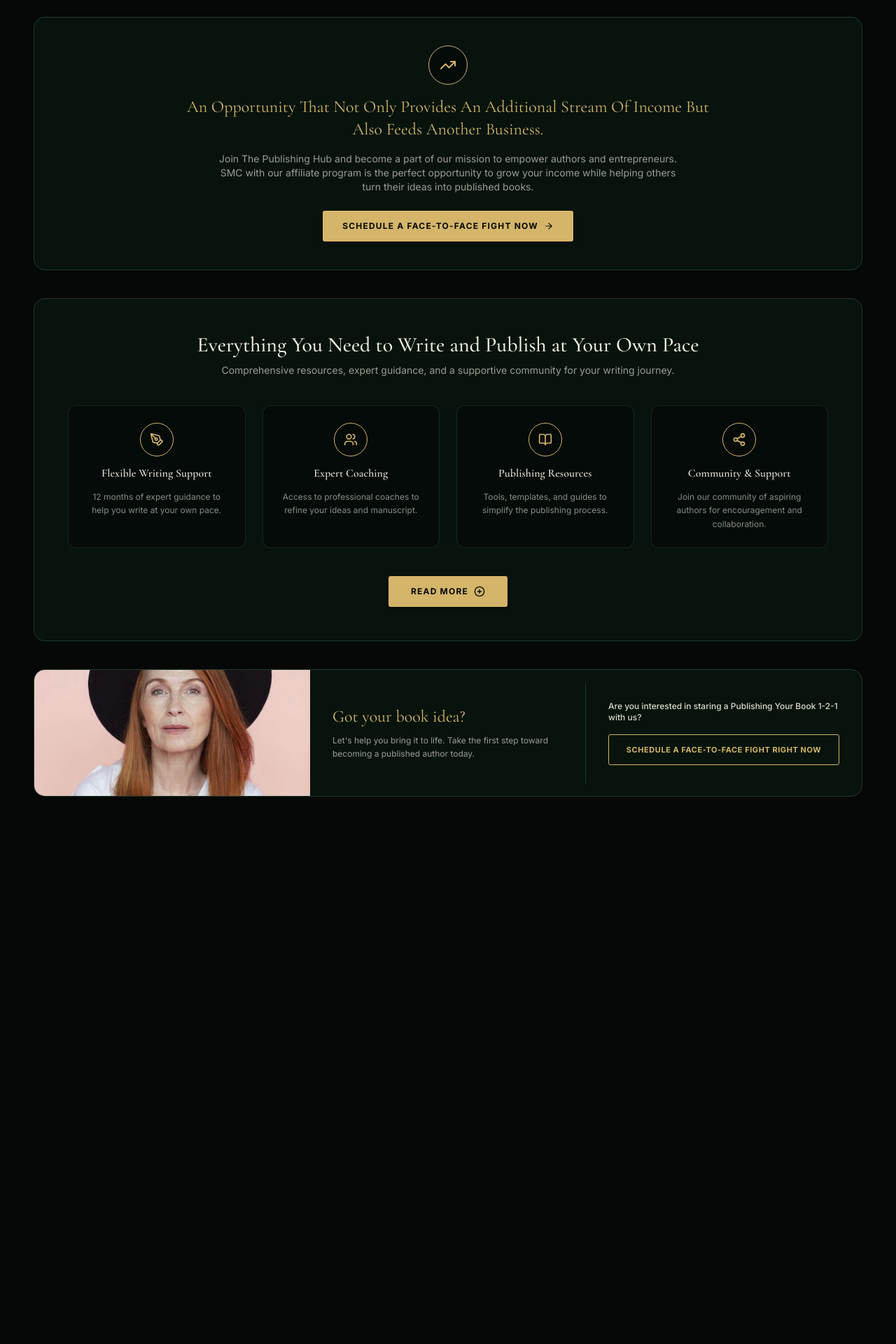
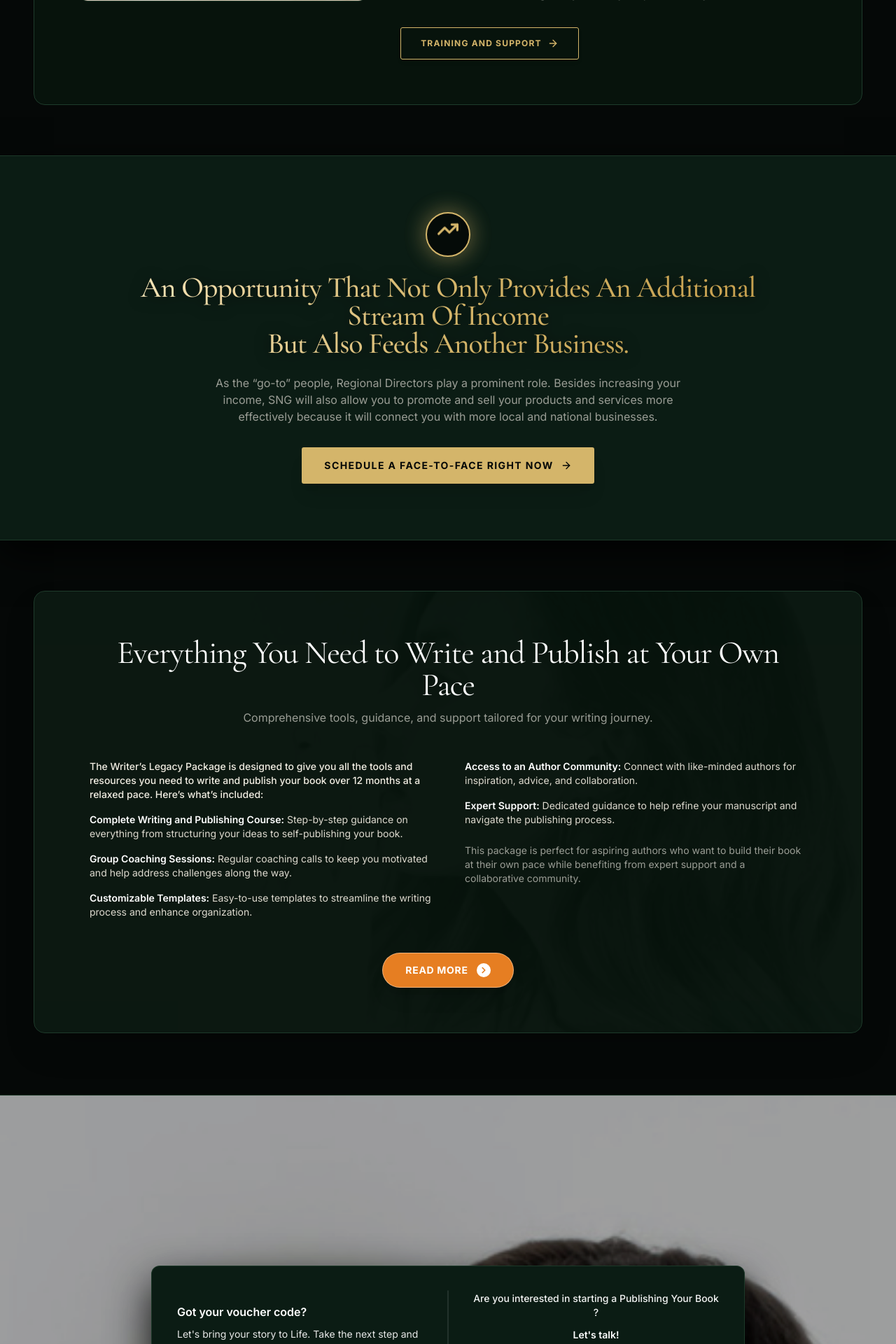
Before and after one commit to satyamsingh000121-hash/publishinghub, a Next.js app: page /our-offer/writers-legacy in a window 1280 px wide. Shown: the part 4413-6333 px from the top of the page at 70% size. Before the commit the page ends 5607 px from the top, so only its background shows below. Built offline with nearby package versions, Linux system fonts and the light colour scheme.

Commit message:
update last footer pages

```diff
--- a/app/our-offer/writers-legacy/page.tsx
+++ b/app/our-offer/writers-legacy/page.tsx
@@ -468,7 +468,7 @@ export default function WritersLegacyPage() {
                 <section className="grid md:grid-cols-12 gap-8 lg:gap-12 items-center rounded-2xl border border-[#1e3b2b] bg-[#07130c] p-8 sm:p-12 lg:p-16 min-h-[460px] md:min-h-[500px]">
                     <div className="md:col-span-5 h-[340px] sm:h-[400px] md:h-[460px] lg:h-[500px] rounded-xl overflow-hidden border border-[#1e3b2b] relative bg-black/40">
                         <Image
-                            src="/images/author-03.jpg"
+                            src="/images/ChatGPT Image Aug 29, 2026, 03_06_26 PM.png"
                             alt="Comprehensive Training and Support"
                             fill
                             className="object-cover hover:scale-105 transition-transform duration-500"
@@ -482,10 +482,16 @@ export default function WritersLegacyPage() {
                             Empowering You with the Knowledge and Tools to Launch Your Book Successfully.
                         </h4>
                         <p className="text-sm sm:text-base text-[#9a9d95] leading-relaxed">
-                            Our training programs and support resources are designed to guide you from idea to publication. From writing techniques to publishing strategies, we ensure you have everything you need to succeed.
+                            The journey to publishing your book doesn’t have to be overwhelming. With the Writer’s Legacy Package, you’ll receive all the training and support needed to bring your book to life at your own pace.
                         </p>
                         <p className="text-sm sm:text-base text-[#9a9d95] leading-relaxed">
-                            With expert coaches and hands-on assistance, we ensure you have everything you need to succeed.
+                            Over the course of 12 months, you’ll have access to a complete course covering every step of the writing and publishing process. Our group coaching sessions provide hands-on guidance, while customizable templates simplify the process of structuring your manuscript. You’ll also join an author community where you can share experiences, ask questions, and stay motivated.
+                        </p>
+                        <p className="text-sm sm:text-base text-[#9a9d95] leading-relaxed">
+                            From refining your ideas to navigating the technical aspects of publishing, this package ensures you’re never alone on your journey.
+                        </p>
+                        <p className="text-sm sm:text-base text-[#9a9d95] leading-relaxed">
+                            We equip you with the skills, strategies, and support to confidently prepare your book for launch. Whether you’re a first-time writer or someone with a clear vision, we’re here to guide you every step of the way.
                         </p>
                         <div className="pt-3">
                             <button
@@ -498,124 +504,174 @@ export default function WritersLegacyPage() {
                         </div>
                     </div>
                 </section>
+            </div>
 
-                {/* 10. OPPORTUNITY BANNER */}
-                <section className="rounded-2xl border border-[#1e3b2b] bg-[#07130c] p-8 sm:p-10 flex flex-col items-center text-center space-y-4">
-                    <div className="w-14 h-14 rounded-full border border-[#d4b56a] flex items-center justify-center text-[#d4b56a] bg-[#050b08]">
-                        <TrendingUp className="w-6 h-6" />
+            {/* 10. OPPORTUNITY BANNER (100% FULL WIDTH END-TO-END) */}
+            <section className="w-full relative overflow-hidden border-y border-[#1e3b2b]/90 bg-[#0b1c14] py-14 sm:py-20 shadow-[0_20px_50px_rgba(0,0,0,0.8)] my-4">
+                <div className="w-full max-w-5xl mx-auto px-4 sm:px-6 flex flex-col items-center text-center space-y-6">
+                    {/* Animated Golden Icon with Glow Ring */}
+                    <div className="relative group">
+                        <div className="absolute -inset-2 rounded-full bg-[#d4b56a]/25 blur-lg animate-pulse" />
+                        <div className="relative w-16 h-16 sm:w-18 sm:h-18 rounded-full border-2 border-[#d4b56a] flex items-center justify-center text-[#d4b56a] bg-[#050b08] shadow-[0_0_30px_rgba(212,181,106,0.35)] transition-all duration-300 group-hover:scale-110 group-hover:border-[#f5e2b3]">
+                            <TrendingUp className="w-7 h-7 sm:w-8 sm:h-8 animate-bounce stroke-[2.5]" style={{ animationDuration: "2.2s" }} />
                         </div>
-                    <h3 className="font-display text-xl sm:text-2xl font-normal text-[#d4b56a] max-w-3xl leading-snug">
-                        An Opportunity That Not Only Provides An Additional Stream Of Income But Also Feeds Another Business.
+                    </div>
+
+                    {/* Enhanced Headline with Premium Typography (EXACTLY 2 LINES) */}
+                    <h3 className="font-display text-2xl sm:text-3xl md:text-4xl lg:text-[42px] font-medium leading-snug max-w-5xl mx-auto tracking-tight text-transparent bg-clip-text bg-gradient-to-r from-[#fae8be] via-[#d4b56a] to-[#c59e4b] drop-shadow-[0_2px_10px_rgba(0,0,0,0.7)]">
+                        An Opportunity That Not Only Provides An Additional Stream Of Income<br className="hidden sm:inline" /> But Also Feeds Another Business.
                     </h3>
-                    <p className="text-xs sm:text-sm text-[#9a9d95] max-w-2xl leading-relaxed">
-                        Join The Publishing Hub and become a part of our mission to empower authors and entrepreneurs. SMC with our affiliate program is the perfect opportunity to grow your income while helping others turn their ideas into published books.
+                    <p className="text-sm sm:text-base text-[#9a9d95] max-w-2xl mx-auto leading-relaxed">
+                        As the “go-to” people, Regional Directors play a prominent role. Besides increasing your income, SNG will also allow you to promote and sell your products and services more effectively because it will connect you with more local and national businesses.
                     </p>
                     <div className="pt-2">
                         <button
                             type="button"
-                            className="inline-flex items-center gap-2 px-7 py-3.5 bg-[#d4b56a] hover:bg-[#c59e4b] text-[#050807] text-xs font-bold tracking-widest uppercase rounded-[3px] transition-colors cursor-pointer shadow-md"
+                            className="inline-flex items-center gap-2.5 px-8 py-4 bg-[#d4b56a] hover:bg-[#c59e4b] text-[#050807] text-xs sm:text-sm font-bold tracking-widest uppercase rounded-[3px] transition-all duration-200 cursor-pointer shadow-xl active:scale-95"
                         >
-                            <span>SCHEDULE A FACE-TO-FACE FIGHT NOW</span>
-                            <ArrowRight className="w-3.5 h-3.5" />
+                            <span>
+                                SCHEDULE A FACE-TO-FACE RIGHT NOW</span>
+                            <ArrowRight className="w-4 h-4" />
                         </button>
+                    </div>
                 </div>
             </section>
 
-                {/* 11. 4-COLUMN VALUE PROPS GRID ("Everything You Need to Write and Publish at Your Own Pace") */}
-                <section className="rounded-2xl border border-[#1e3b2b] bg-[#07130c] p-8 sm:p-12 text-center">
-                    <h3 className="font-display text-2xl sm:text-3xl font-medium text-[#f2eee3] mb-2">
-                        Everything You Need to Write and Publish at Your Own Pace
+            {/* CONTAINER FOR SECTIONS 11 & 12 */}
+            <div className="w-full max-w-[1600px] mx-auto px-4 sm:px-8 lg:px-12 py-10 sm:py-14 space-y-8 sm:space-y-10">
+
+                {/* 11. 2-COLUMN FEATURE SECTION (MATCHING REFERENCE IMAGE 1) */}
+                <section className="relative rounded-2xl border border-[#1e3b2b] bg-[#07130c] overflow-hidden p-8 sm:p-12 lg:p-16 shadow-2xl">
+                    {/* Subtle Background Image Overlay */}
+                    <div className="absolute inset-0 z-0 opacity-15 pointer-events-none">
+                        <Image
+                            src="/images/author-01.jpg"
+                            alt="Background decoration"
+                            fill
+                            className="object-cover object-center filter grayscale brightness-125"
+                        />
+                        <div className="absolute inset-0 bg-[#07130c]/85" />
+                    </div>
+
+                    <div className="relative z-10 max-w-5xl mx-auto space-y-8">
+                        {/* Header */}
+                        <div className="text-center space-y-3">
+                            <h3 className="font-display text-3xl sm:text-4xl md:text-5xl lg:text-[46px] font-normal text-white tracking-tight leading-tight">
+                                Everything You Need to Write and Publish at Your Own<br className="hidden sm:inline" /> Pace
                             </h3>
-                    <p className="text-xs sm:text-sm text-[#9a9d95] mb-10 max-w-2xl mx-auto">
-                        Comprehensive resources, expert guidance, and a supportive community for your writing journey.
-                    </p>
-
-                    <div className="grid grid-cols-1 sm:grid-cols-2 lg:grid-cols-4 gap-6 text-left">
-                        {[
-                            {
-                                icon: PenTool,
-                                title: "Flexible Writing Support",
-                                desc: "12 months of expert guidance to help you write at your own pace.",
-                            },
-                            {
-                                icon: Users,
-                                title: "Expert Coaching",
-                                desc: "Access to professional coaches to refine your ideas and manuscript.",
-                            },
-                            {
-                                icon: BookOpen,
-                                title: "Publishing Resources",
-                                desc: "Tools, templates, and guides to simplify the publishing process.",
-                            },
-                            {
-                                icon: Share2,
-                                title: "Community & Support",
-                                desc: "Join our community of aspiring authors for encouragement and collaboration.",
-                            },
-                        ].map((item, idx) => (
-                            <div
-                                key={idx}
-                                className="p-6 rounded-xl bg-[#050b08] border border-[#1e3b2b]/60 space-y-3 flex flex-col items-center text-center"
-                            >
-                                <div className="w-12 h-12 rounded-full border border-[#d4b56a] flex items-center justify-center text-[#d4b56a]">
-                                    <item.icon className="w-5 h-5" />
-                                </div>
-                                <h4 className="font-display text-base font-semibold text-[#dedacf]">
-                                    {item.title}
-                                </h4>
-                                <p className="text-xs text-[#888b83] leading-relaxed">
-                                    {item.desc}
+                            <p className="text-xs sm:text-sm md:text-base text-[#9a9d95] max-w-2xl mx-auto">
+                                Comprehensive tools, guidance, and support tailored for your writing journey.
                             </p>
                         </div>
-                        ))}
+
+                        {/* 2-Column Content List */}
+                        <div className="grid md:grid-cols-2 gap-8 lg:gap-12 pt-4 text-xs sm:text-sm text-[#dedacf] leading-relaxed">
+                            {/* Left Column */}
+                            <div className="space-y-4">
+                                <p className="text-[#f2eee3] font-medium">
+                                    The Writer’s Legacy Package is designed to give you all the tools and resources you need to write and publish your book over 12 months at a relaxed pace. Here’s what’s included:
+                                </p>
+                                <p>
+                                    <strong className="text-white font-semibold">Complete Writing and Publishing Course:</strong> Step-by-step guidance on everything from structuring your ideas to self-publishing your book.
+                                </p>
+                                <p>
+                                    <strong className="text-white font-semibold">Group Coaching Sessions:</strong> Regular coaching calls to keep you motivated and help address challenges along the way.
+                                </p>
+                                <p>
+                                    <strong className="text-white font-semibold">Customizable Templates:</strong> Easy-to-use templates to streamline the writing process and enhance organization.
+                                </p>
                             </div>
 
-                    <div className="mt-10">
+                            {/* Right Column */}
+                            <div className="space-y-4">
+                                <p>
+                                    <strong className="text-white font-semibold">Access to an Author Community:</strong> Connect with like-minded authors for inspiration, advice, and collaboration.
+                                </p>
+                                <p>
+                                    <strong className="text-white font-semibold">Expert Support:</strong> Dedicated guidance to help refine your manuscript and navigate the publishing process.
+                                </p>
+                                <p className="pt-2 text-[#9a9d95]">
+                                    This package is perfect for aspiring authors who want to build their book at their own pace while benefiting from expert support and a collaborative community.
+                                </p>
+                            </div>
+                        </div>
+
+                        {/* Centered Action Button */}
+                        <div className="pt-4 flex justify-center">
                             <button
                                 type="button"
-                            className="inline-flex items-center gap-2 px-8 py-3.5 bg-[#d4b56a] hover:bg-[#c59e4b] text-[#050807] text-xs font-bold tracking-widest uppercase rounded-[3px] transition-colors cursor-pointer shadow-md"
+                                className="inline-flex items-center gap-3 px-8 py-3.5 bg-[#e67e22] hover:bg-[#d35400] text-white text-xs sm:text-sm font-bold tracking-wider uppercase rounded-full border border-white/40 shadow-xl transition-all duration-200 cursor-pointer active:scale-95 group"
                             >
                                 <span>READ MORE</span>
-                            <PlusCircle className="w-4 h-4" />
+                                <div className="w-5 h-5 rounded-full bg-white flex items-center justify-center text-[#e67e22] group-hover:translate-x-0.5 transition-transform">
+                                    <ChevronRight className="w-3.5 h-3.5 stroke-[3]" />
+                                </div>
                             </button>
+                        </div>
+                    </div>
+                </section>
+            </div>
+
+            {/* 12. BOTTOM CTA FULL-WIDTH BANNER (GREEN CARD ON BOTTOM LINE) */}
+            <section className="relative w-full min-h-[320px] sm:min-h-[360px] flex items-end justify-center mt-6 sm:mt-8 mb-44 sm:mb-56 md:mb-64">
+                {/* Full-bleed Background Image with Bottom Line */}
+                <div className="absolute inset-0 z-0 overflow-hidden border-y border-[#1e3b2b]/90 bg-[#07130c]">
+                    <Image
+                        src="/images/author-01.jpg"
+                        alt="Smiling Author Background"
+                        fill
+                        className="object-cover object-[center_15%] brightness-95 contrast-105"
+                    />
+                    <div className="absolute inset-0 bg-black/30 backdrop-brightness-95" />
+                </div>
+
+                {/* Floating Centered Dark Card Positioned Exactly on the Bottom Line */}
+                <div className="relative z-10 w-full max-w-4xl mx-auto px-4 sm:px-6 translate-y-1/2">
+                    <div className="relative rounded-xl border border-[#1e3b2b]/90 bg-[#0b1c14] backdrop-blur-md p-6 sm:p-8 md:p-9 shadow-[0_25px_60px_rgba(0,0,0,0.9)]">
+                        <div className="grid md:grid-cols-2 gap-6 md:gap-10 items-center">
+                            {/* Left Column */}
+                            <div className="space-y-2.5 text-left md:pr-4">
+                                <h4 className="text-sm sm:text-base font-semibold text-white">
+                                    Got your voucher code?
+                                </h4>
+                                <p className="text-xs sm:text-sm text-white/90 leading-relaxed">
+                                    Let&apos;s bring your story to Life. Take the next step and book your discovery call today!
+                                </p>
+                                <p className="text-xs sm:text-sm text-white/80 leading-relaxed">
+                                    Let&apos;s explore how we can help you achieve your goals.
+                                </p>
+                            </div>
+
+                            {/* Right Column */}
+                            <div className="flex flex-col items-center justify-center text-center space-y-3 md:pl-4">
+                                <p className="text-xs sm:text-sm font-medium text-white/95 leading-snug">
+                                    Are you interested in starting a Publishing Your Book ?
+                                </p>
+                                <p className="text-xs sm:text-sm font-semibold text-white">
+                                    Let&apos;s talk!
+                                </p>
+                                <div className="pt-1 w-full flex justify-center">
+                                    <button
+                                        type="button"
+                                        className="inline-flex items-center justify-center gap-2.5 w-full sm:w-auto px-6 sm:px-8 py-3.5 bg-[#e67e22] hover:bg-[#d35400] text-white text-xs sm:text-sm font-bold tracking-wider uppercase rounded-full border border-white/40 shadow-xl transition-all duration-200 cursor-pointer active:scale-95 group"
+                                    >
+                                        <span>SCHEDULE A FACE-TO-FACE RIGHT NOW</span>
+                                        <div className="w-5 h-5 rounded-full bg-white flex items-center justify-center text-[#e67e22] group-hover:translate-x-0.5 transition-transform shrink-0">
+                                            <ChevronRight className="w-3.5 h-3.5 stroke-[3]" />
+                                        </div>
+                                    </button>
+                                </div>
+                            </div>
+                        </div>
+
+                        {/* Perfectly Centered Vertical Divider Line */}
+                        <div className="hidden md:block absolute left-1/2 top-1/2 -translate-x-1/2 -translate-y-1/2 w-px h-[70%] bg-white/20" />
+                    </div>
                 </div>
             </section>
 
-                {/* 12. BOTTOM CTA BANNER ("Got your book idea?") */}
-                <section className="grid md:grid-cols-12 rounded-2xl border border-[#1e3b2b] bg-[#07130c] overflow-hidden items-center shadow-sm">
-                    <div className="md:col-span-4 h-[200px] md:h-full relative min-h-[180px] bg-black/40">
-                        <Image
-                            src="/images/author-02.jpg"
-                            alt="Published author"
-                            fill
-                            className="object-cover"
-                        />
-                    </div>
-
-                    <div className="md:col-span-4 p-6 sm:p-8 space-y-2 border-b md:border-b-0 md:border-r border-[#1e3b2b]">
-                        <h4 className="font-display text-xl sm:text-2xl font-normal text-[#d4b56a]">
-                            Got your book idea?
-                        </h4>
-                        <p className="text-xs text-[#9a9d95] leading-relaxed">
-                            Let&apos;s help you bring it to life. Take the first step toward becoming a published author today.
-                        </p>
-                    </div>
-
-                    <div className="md:col-span-4 p-6 sm:p-8 space-y-4 text-center md:text-left">
-                        <p className="text-xs font-medium text-[#dedacf]">
-                            Are you interested in staring a Publishing Your Book 1-2-1 with us?
-                        </p>
-                        <button
-                            type="button"
-                            className="w-full py-3 px-4 border border-[#d4b56a] text-[#d4b56a] hover:bg-[#d4b56a] hover:text-[#050807] text-[11px] font-bold tracking-wider uppercase rounded-[3px] transition-colors cursor-pointer"
-                        >
-                            SCHEDULE A FACE-TO-FACE FIGHT RIGHT NOW
-                        </button>
-                    </div>
-                </section>
-
-            </div>
-
+            {/* 13. FOOTER */}
+            <Footer />
 
             {/* DRAWERS & MODALS */}
             <CartDrawer
```
Also changed, not shown: public/images/ChatGPT Image Aug 29, 2026, 03_06_26 PM.png (added), public/images/ChatGPT Image Aug 29, 2026, 04_42_06 PM.png (added). Lines whose indentation alone changed are shown as unchanged.
